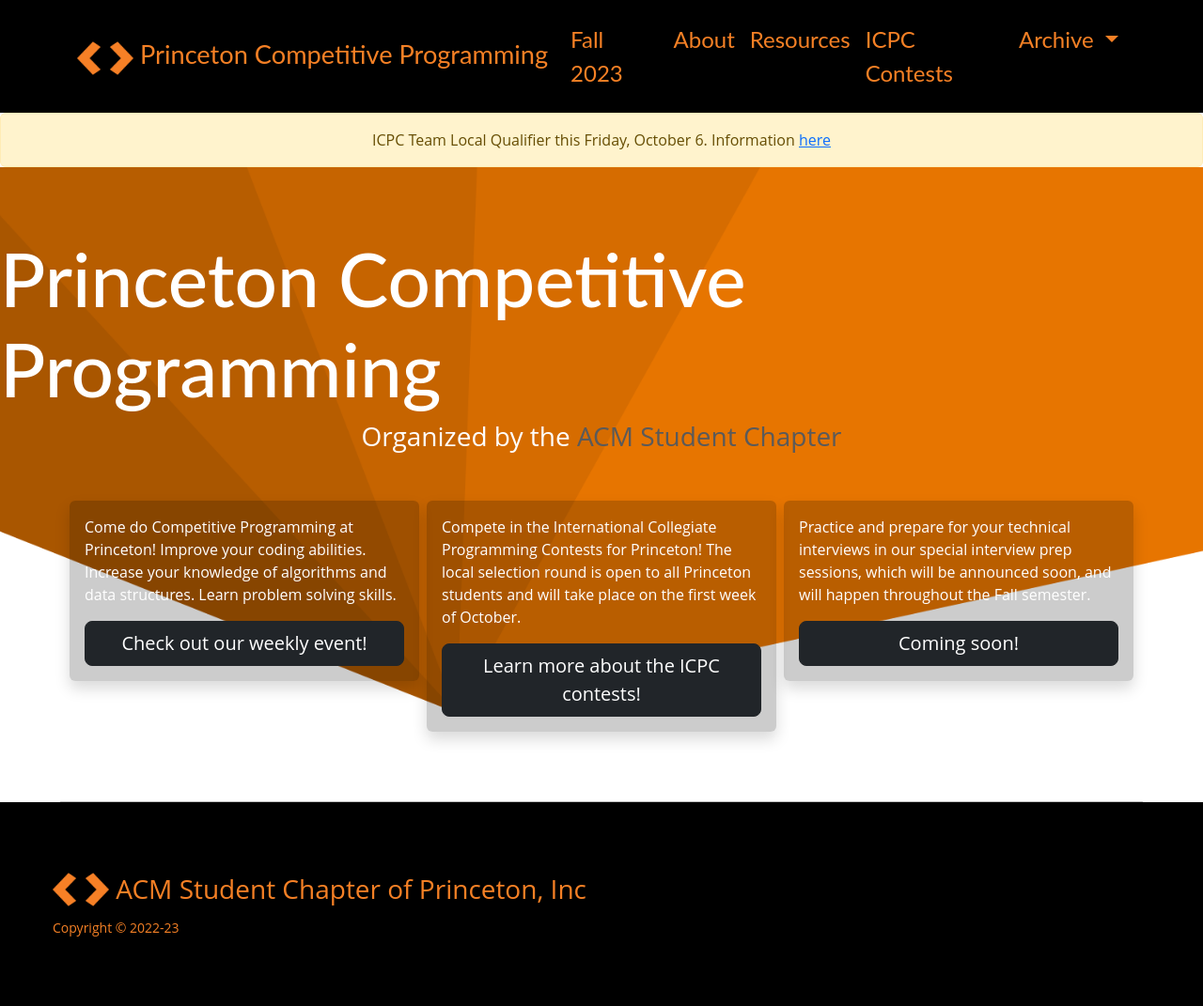
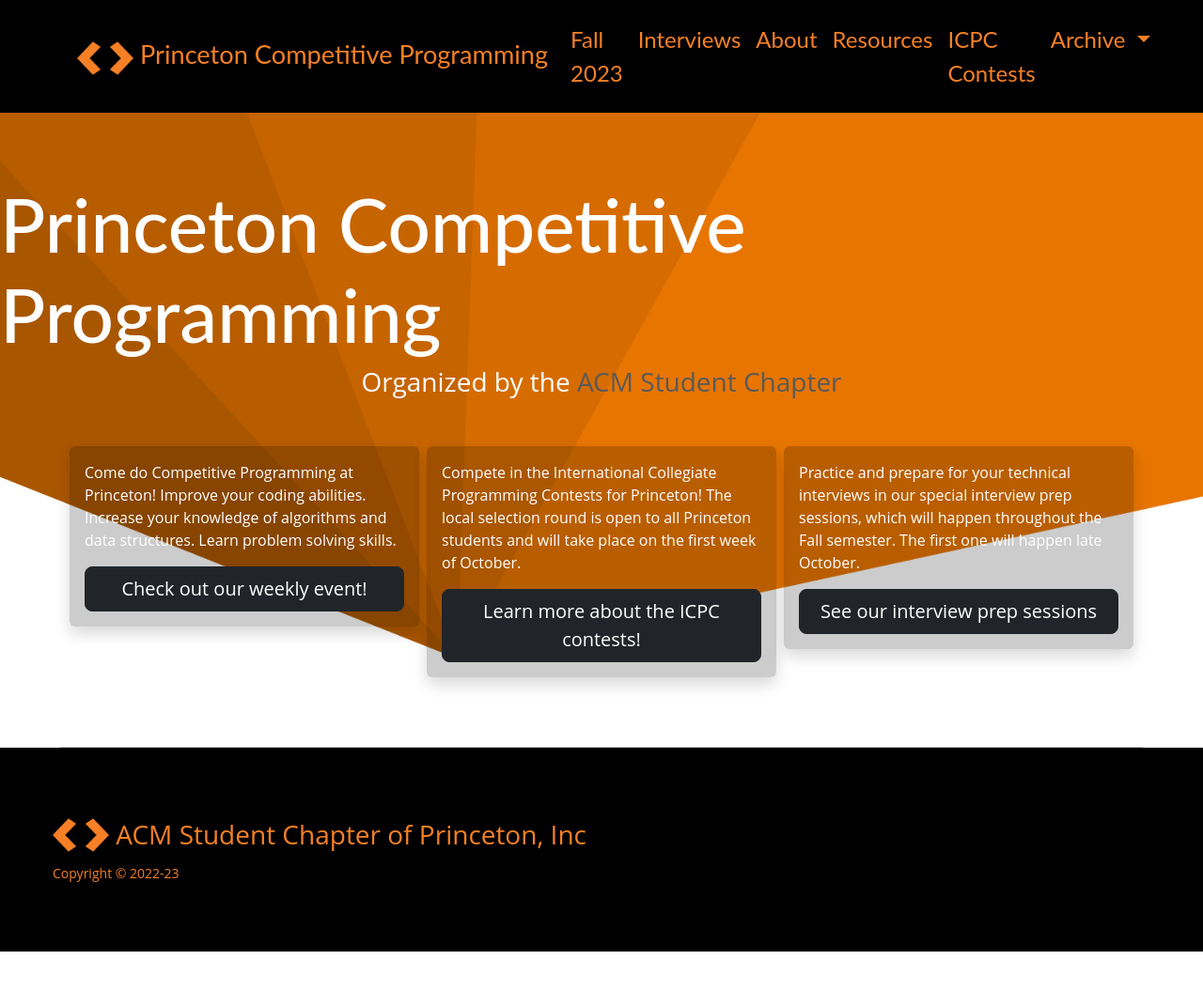
Before and after one commit to Princeton-Competitive-Programming/princeton-competitive-programming, a Jekyll site: the page built from index.md, in a window 1280 px wide. Shown: the whole page at 94% size. Built offline with Jekyll 4.4.1, drawn with Linux system fonts in a browser that asks for light colours; nearby versions of some CDN libraries; after the commit the page ends 1013 px from its top, so only the background shows below that.

Commit message:
Update interviews

```diff
--- a/_config.yml
+++ b/_config.yml
@@ -22,8 +22,8 @@
 #email: your-email@example.com
 description: >- # this means to ignore newlines until "baseurl:"
   The home for Competitive Programming at Princeton
-baseurl: "/" # the subpath of your site, e.g. /blog
-#baseurl: ""
+#baseurl: "/" # the subpath of your site, e.g. /blog
+baseurl: ""
 url: "https://competitive-programming.cs.princeton.edu/" # the base hostname & protocol for your site, e.g. http://example.com
 #twitter_username: jekyllrb
 #github_username:  jekyll
--- a/_includes/header.html
+++ b/_includes/header.html
@@ -11,6 +11,7 @@
 
       <ul class="navbar-nav mt-2 mt-md-0 ms-md-auto">
 	<li class="nav-item"><a href="{{ site.baseurl }}/fall23" class="nav-link px-2 text-white">Fall 2023</a></li>
+	<li class="nav-item"><a href="{{ site.baseurl }}/interview_prep_f23" class="nav-link px-2 text-white">Interviews</a></li>
 	<li class="nav-item"><a href="{{ site.baseurl }}/about" class="nav-link px-2 text-white">About</a></li>
 	<li class="nav-item"><a href="{{ site.baseurl }}/resources" class="nav-link px-2 text-white">Resources</a></li>
 	<li class="nav-item"><a href="{{ site.baseurl }}/icpc" class="nav-link px-2 text-white">ICPC Contests</a></li>
--- a/_layouts/home.html
+++ b/_layouts/home.html
@@ -7,9 +7,11 @@
 
     {% include header.html %}
 
+    {% comment %}
     <div class="alert alert-warning my-0 text-center" role="alert">
       ICPC Team Local Qualifier this Friday, October 6. Information <a href="{{ site.baseurl }}/icpc23">here</a>
     </div>
+    {% endcomment %}
 
     <div class="home-bg-image d-flex justify-content-center">
       <div class="home-div">
@@ -21,6 +23,8 @@
 	  <a class="btn btn-dark btn-lg" href="{{ site.baseurl }}/fall23" role="button">Check out our weekly event!</a>
 
 	  <a class="btn btn-dark btn-lg" href="{{ site.baseurl }}/icpc" role="button">Learn more about the ICPC contests!</a>
+
+	  <a class="btn btn-dark btn-lg" href="{{ site.baseurl }}/interview_prep_f23" role="button">Check out our interview prep sessions!</a>
 	</div>
 
 	<div class="container mt-5 d-none d-lg-block">
@@ -70,14 +74,15 @@
 		    <p>
 		      Practice and prepare for your technical
 		      interviews in our special interview prep
-		      sessions, which will be announced soon, and will
-		      happen throughout the Fall semester.
+		      sessions, which will happen throughout the Fall
+		      semester. The first one will happen late
+		      October.
 		    </p>
 		  </div>
 		</div>
 
 		<div class="d-grid gap-2 align-self-end">
-		  <a class="btn btn-dark btn-lg" href="" role="button">Coming soon!</a>
+		  <a class="btn btn-dark btn-lg" href="{{ site.baseurl }}/interview_prep_f23" role="button">See our interview prep sessions</a>
 		</div>
 	      </div>
 	    </div>
--- a/pages/intPrep1F23.html
+++ b/pages/intPrep1F23.html
@@ -1,5 +1,5 @@
 ---
-permalink: /interview_prep_1_f23
+permalink: /interview_prep_f23/session_1
 layout: page
 ---
 
```
Also changed, not shown: pages/intPrepF23.md (added, +10 -0 lines).
